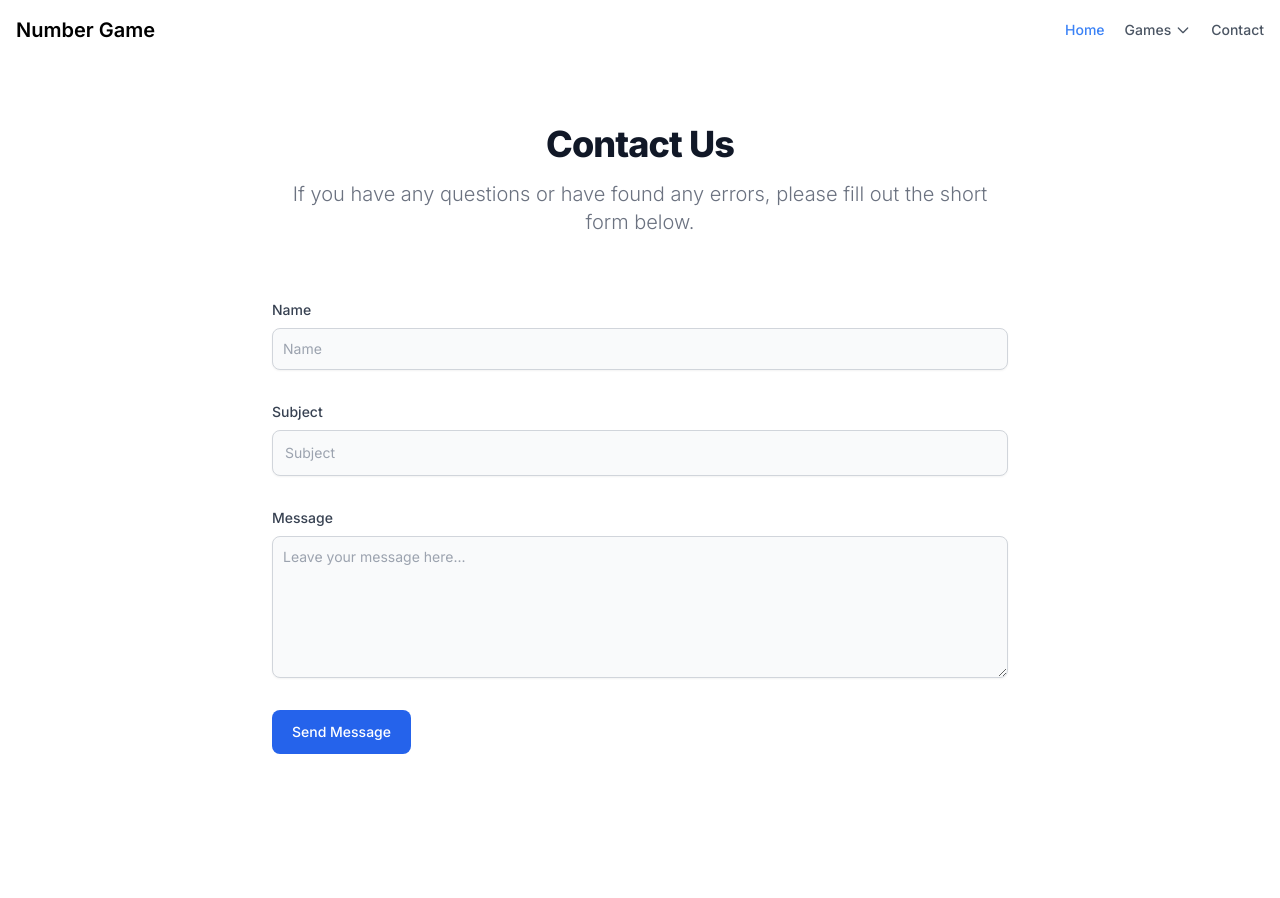
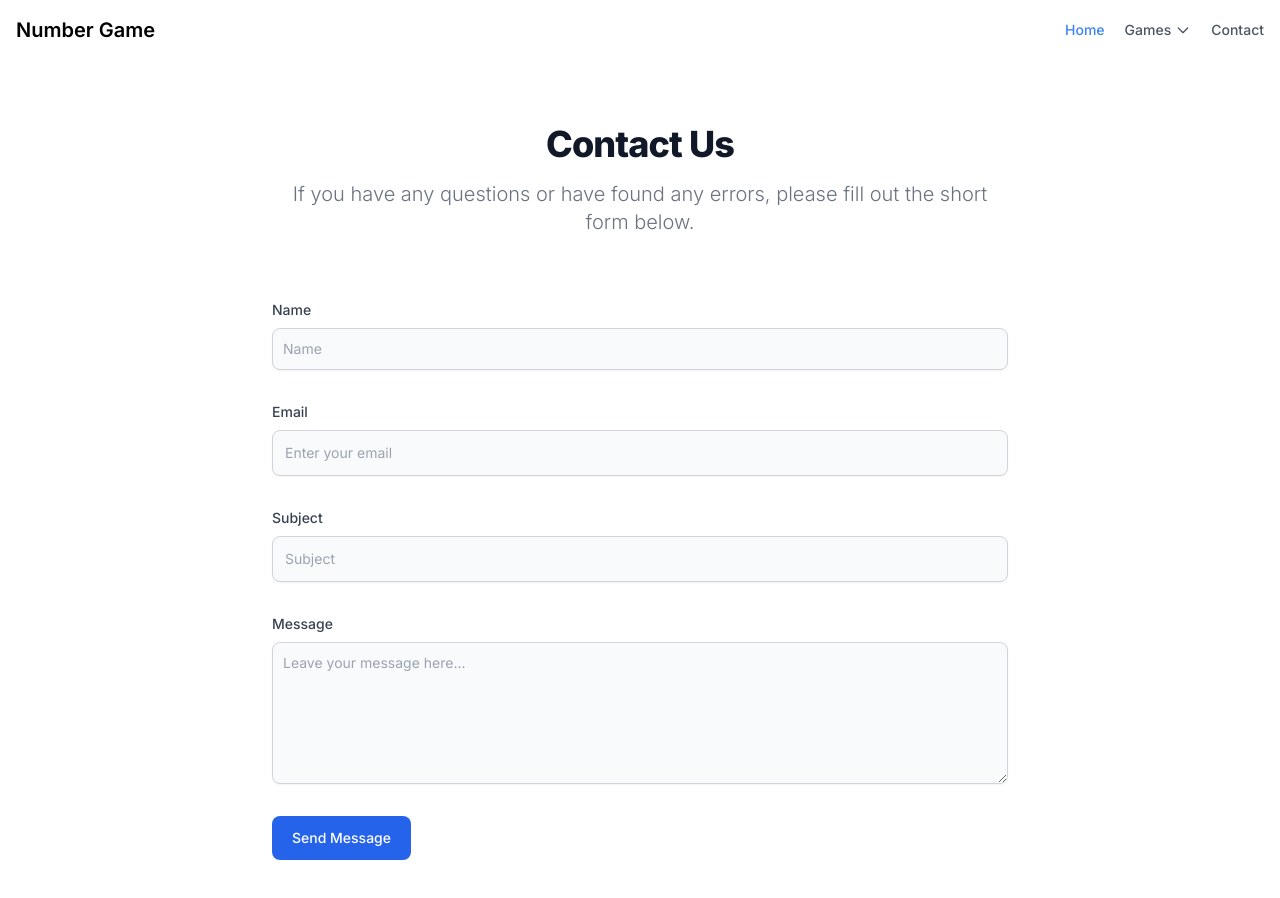
Before and after one commit to TBud15/Number-Game-Website, a Next.js app: page /contact in a window 1280 px wide. Shown: the top 898 px of the page. Before the commit the page ends 818 px from the top, so only its background shows below. Built offline with nearby package versions, Linux system fonts and the light colour scheme.

Commit message:
email added for contact form

```diff
--- a/src/app/contact/local-components/Contact-Form.tsx
+++ b/src/app/contact/local-components/Contact-Form.tsx
@@ -83,6 +83,22 @@ const ContactForm: React.FC = () => {
             name="fname"
           />
         </div>
+        {/* Email */}
+        <div>
+          <label
+            htmlFor="subject"
+            className="block mb-2 text-sm font-medium text-gray-700"
+          >
+            Email
+          </label>
+          <input
+            type="email"
+            id="email"
+            className="block p-3 w-full text-sm rounded-lg border shadow-sm focus:ring-primary-500 focus:border-primary-500 bg-gray-50 border-gray-300 placeholder-gray-400 text-gray-900"
+            placeholder="Enter your email"
+            name="email"
+          />
+        </div>
         {/* Subject */}
         <div>
           <label
```
